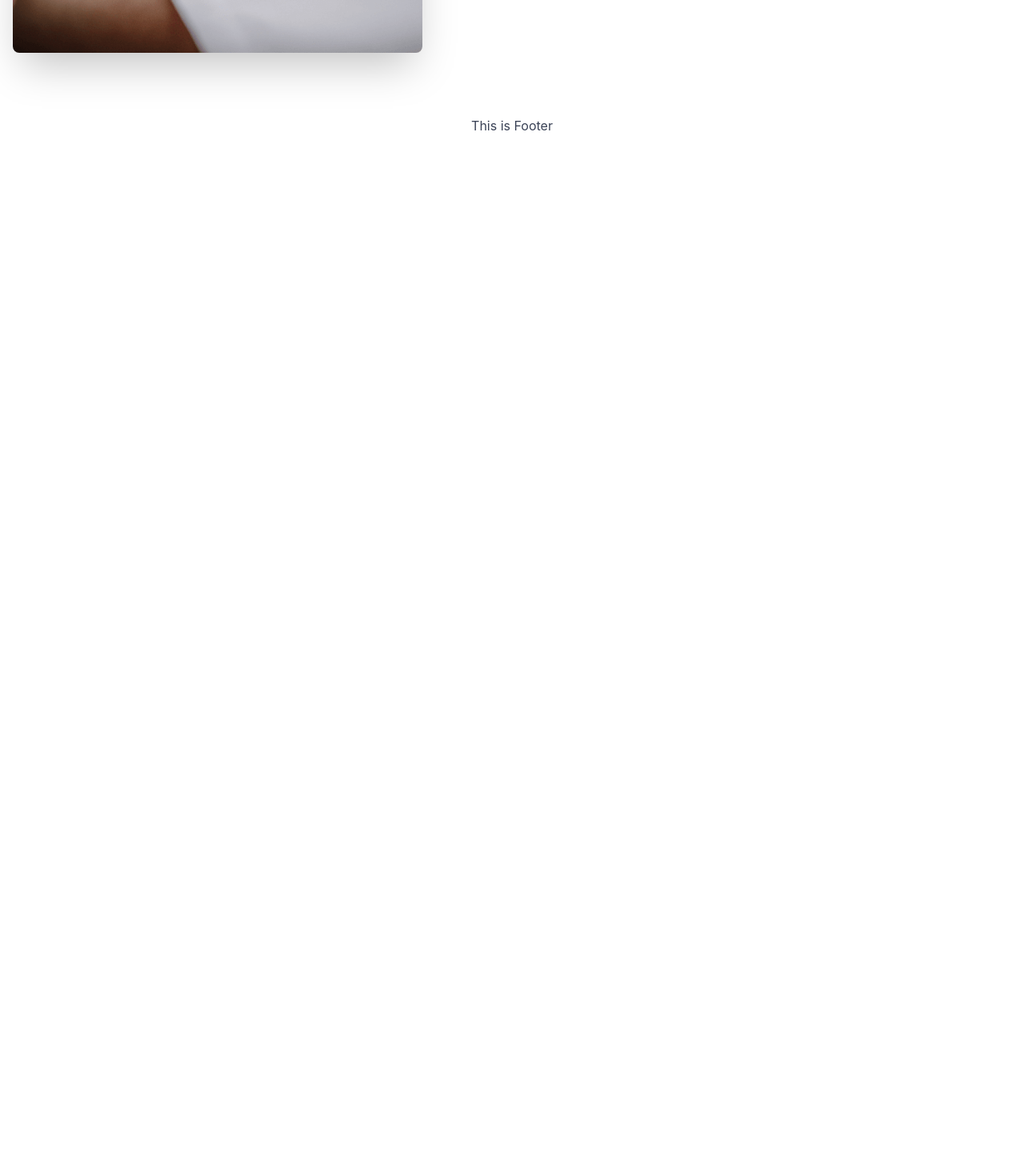
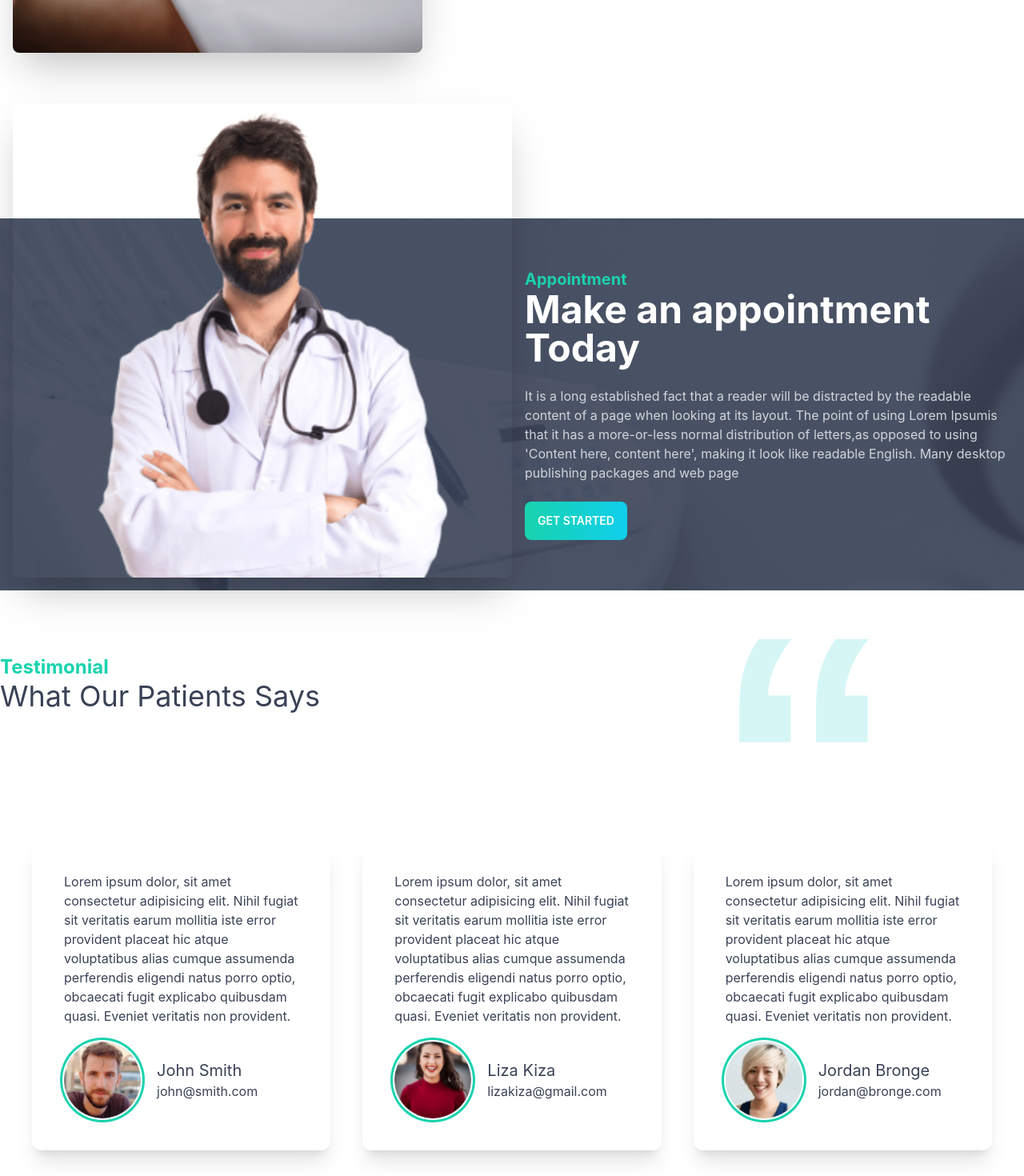
Before and after one commit to mahin-wd/doctors-panel-client, a React (Create React App) app: page / in a window 1280 px wide. Shown: the part 2260-3730 px from the top of the page at 80% size. Before the commit the page ends 2429 px from the top, so only its background shows below. Built offline with nearby package versions, Linux system fonts and the light colour scheme.

Commit message:
added appoinment and testimonial section

```diff
--- /dev/null
+++ b/src/Components/PrimaryBtn/PrimaryBtn.js
@@ -0,0 +1,9 @@
+import React from 'react';
+
+const PrimaryBtn = ({children}) => {
+    return (
+        <button className="btn bg-gradient-to-r from-secondary to-primary border-none text-white">{children}</button>
+    );
+};
+
+export default PrimaryBtn;
--- a/src/Pages/Home/Banner/Banner.js
+++ b/src/Pages/Home/Banner/Banner.js
@@ -1,5 +1,6 @@
 import React from 'react';
 import chair from '../../../assets/images/chair.png'
+import PrimaryBtn from '../../../Components/PrimaryBtn/PrimaryBtn';
 
 const Banner = () => {
     return (
@@ -9,7 +10,7 @@ const Banner = () => {
                     <div className='text-start'>
                         <h1 className="text-5xl font-bold text-accent">Your New Smile Starts Here</h1>
                         <p className="py-6 text-accent">Provident cupiditate voluptatem et in. Quaerat fugiat ut assumenda excepturi exercitationem quasi. In deleniti eaque aut repudiandae et a id nisi.</p>
-                        <button className="btn bg-gradient-to-r from-secondary to-primary border-none text-white">Get Started</button>
+                        <PrimaryBtn>{'Get Started'}</PrimaryBtn>
                     </div>
                 </div>
             </div>
--- a/src/Pages/Home/DentalCare/DentalCare.js
+++ b/src/Pages/Home/DentalCare/DentalCare.js
@@ -1,5 +1,6 @@
 import React from 'react';
 import treatment from '../../../assets/images/treatment.png'
+import PrimaryBtn from '../../../Components/PrimaryBtn/PrimaryBtn';
 
 const DentalCare = () => {
     return (
@@ -9,7 +10,7 @@ const DentalCare = () => {
                 <div className='text-start'>
                     <h1 className="text-5xl font-bold">Exceptional Dental Care, on Your Terms</h1>
                     <p className="py-6">It is a long established fact that a reader will be distracted by the readable content of a page when looking at its layout. The point of using Lorem Ipsumis that it has a more-or-less normal distribution of letters,as opposed to using 'Content here, content here', making it look like readable English. Many desktop publishing packages and web page</p>
-                    <button className="btn bg-gradient-to-r from-secondary to-primary border-none text-white">Get Started</button>
+                    <PrimaryBtn>{'Get Started'}</PrimaryBtn>
                 </div>
             </div>
         </div>
--- a/src/Pages/Home/Home/Home.js
+++ b/src/Pages/Home/Home/Home.js
@@ -2,7 +2,9 @@ import React from 'react';
 import Banner from '../Banner/Banner';
 import DentalCare from '../DentalCare/DentalCare';
 import Info from '../Info/Info';
+import MakeAppoinment from '../MakeAppoinment/MakeAppoinment';
 import OurServices from '../OerServices/OurServices';
+import Testimonial from '../Testimonial/Testimonial';
 
 const Home = () => {
     return (
@@ -11,6 +13,8 @@ const Home = () => {
             <Info />
             <OurServices />
             <DentalCare />
+            <MakeAppoinment />
+            <Testimonial />
         </div>
     );
 };
--- /dev/null
+++ b/src/Pages/Home/MakeAppoinment/MakeAppoinment.js
@@ -0,0 +1,26 @@
+import React from 'react';
+import appoinment from '../../../assets/images/doctor-small.png';
+import bg from '../../../assets/images/appointment.png';
+import PrimaryBtn from '../../../Components/PrimaryBtn/PrimaryBtn';
+
+const MakeAppoinment = () => {
+    return (
+        <section className='mt-32' style={{
+            background: `url(${bg})`
+        }}>
+            <div className="hero">
+                <div className="hero-content flex-col lg:flex-row">
+                    <img src={appoinment} alt="" className="-mt-40 w-1/2 hidden lg:flex rounded-lg shadow-2xl" />
+                    <div className='text-start'>
+                        <p className='text-xl font-bold text-secondary'>Appointment</p>
+                        <h1 className="text-5xl text-white font-bold">Make an appointment Today</h1>
+                        <p className="py-6 text-gray-300">It is a long established fact that a reader will be distracted by the readable content of a page when looking at its layout. The point of using Lorem Ipsumis that it has a more-or-less normal distribution of letters,as opposed to using 'Content here, content here', making it look like readable English. Many desktop publishing packages and web page</p>
+                        <PrimaryBtn>{'Get Started'}</PrimaryBtn>
+                    </div>
+                </div>
+            </div>
+        </section>
+    );
+};
+
+export default MakeAppoinment;
--- /dev/null
+++ b/src/Pages/Home/Testimonial/Card.js
@@ -0,0 +1,26 @@
+import React from 'react';
+
+const Card = ({ data }) => {
+    const { name, email, image, comment } = data;
+    return (
+        <div className='flex flex-col text-start shadow-xl rounded-xl p-10'>
+            <div>
+                {comment}
+            </div>
+            <div className='flex items-center mt-5'>
+                <div className="avatar">
+                    <div className="w-24 rounded-full ring ring-secondary ring-offset-base-100 ring-offset-2">
+                        <img src={image} alt="" />
+                    </div>
+                </div>
+
+                <div className='ml-5 text-start'>
+                    <h2 className="text-xl">{name}</h2>
+                    <p>{email}</p>
+                </div>
+            </div>
+        </div>
+    );
+};
+
+export default Card;
--- /dev/null
+++ b/src/Pages/Home/Testimonial/Testimonial.js
@@ -0,0 +1,55 @@
+import React from 'react';
+import person1 from '../../../assets/images/people1.png'
+import person2 from '../../../assets/images/people2.png'
+import person3 from '../../../assets/images/people3.png'
+import icon from '../../../assets//icons/quote.svg'
+import Card from './Card';
+
+const Testimonial = () => {
+
+    const testimonoalData = [
+        {
+            id: 1,
+            name: 'John Smith',
+            email: 'john@smith.com',
+            image: person1,
+            comment: "Lorem ipsum dolor, sit amet consectetur adipisicing elit. Nihil fugiat sit veritatis earum mollitia iste error provident placeat hic atque voluptatibus alias cumque assumenda perferendis eligendi natus porro optio, obcaecati fugit explicabo quibusdam quasi. Eveniet veritatis non provident."
+        },
+        {
+            id: 2,
+            name: 'Liza Kiza',
+            email: 'lizakiza@gmail.com',
+            image: person2,
+            comment: "Lorem ipsum dolor, sit amet consectetur adipisicing elit. Nihil fugiat sit veritatis earum mollitia iste error provident placeat hic atque voluptatibus alias cumque assumenda perferendis eligendi natus porro optio, obcaecati fugit explicabo quibusdam quasi. Eveniet veritatis non provident."
+        },
+        {
+            id: 3,
+            name: 'Jordan Bronge',
+            email: 'jordan@bronge.com',
+            image: person3,
+            comment: "Lorem ipsum dolor, sit amet consectetur adipisicing elit. Nihil fugiat sit veritatis earum mollitia iste error provident placeat hic atque voluptatibus alias cumque assumenda perferendis eligendi natus porro optio, obcaecati fugit explicabo quibusdam quasi. Eveniet veritatis non provident."
+        }
+    ]
+
+    return (
+        <div>
+            <div className='flex justify-between items-center'>
+                <div className='text-start my-20'>
+                    <p className="text-2xl font-bold text-secondary">Testimonial</p>
+                    <h2 className='text-4xl'>What Our Patients Says</h2>
+                </div>
+
+                <div>
+                    <img className='w-1/2' src={icon} alt="" />
+                </div>
+            </div>
+            <div className='grid grid-cols-1 md:grid-cols-2 lg:grid-cols-3 gap-10 my-20 mx-10'>
+                {
+                    testimonoalData.map(data => <Card key={data.id} data={data}></Card>)
+                }
+            </div>
+        </div>
+    );
+};
+
+export default Testimonial;
```
